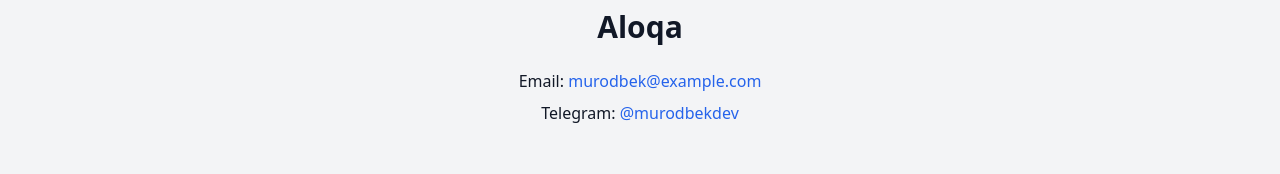
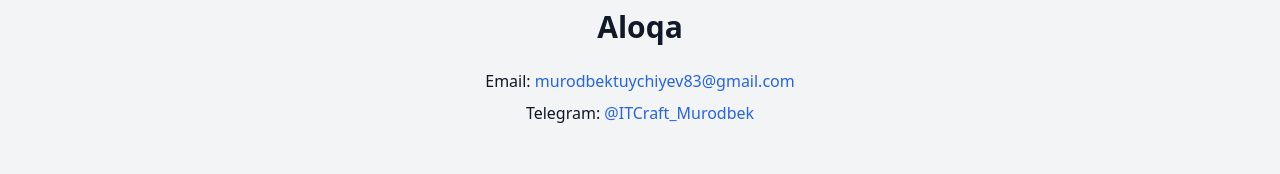
Before and after one commit to Murodbektuychiyev/portfolio-master, a plain HTML site: page index.html in a window 1280 px wide. Shown: the part 1242-1416 px from the top of the page. Drawn offline with nearby package versions, Linux system fonts and the light colour scheme.

Commit message:
Update index.html

```diff
--- a/index.html
+++ b/index.html
@@ -7,6 +7,11 @@
       content="width=device-width, initial-scale=1, maximum-scale=1"
     />
     <title>Portfolio Master | Murodbek Developer</title>
+
+    <!-- AdSense -->
+    <script async src="https://pagead2.googlesyndication.com/pagead/js/adsbygoogle.js?client=ca-pub-3502632509778287"
+     crossorigin="anonymous"></script>
+
     <!-- Google Analytics -->
     <script
       async
@@ -246,7 +251,7 @@
           <a
             href="mailto:murodbek@example.com"
             class="text-blue-600 dark:text-blue-400 hover:underline"
-            >murodbek@example.com</a
+            >murodbektuychiyev83@gmail.com</a
           >
         </p>
         <p class="mt-2">
@@ -254,7 +259,7 @@
           <a
             href="https://t.me/murodbekdev"
             class="text-blue-600 dark:text-blue-400 hover:underline"
-            >@murodbekdev</a
+            >@ITCraft_Murodbek</a
           >
         </p>
       </div>
```
